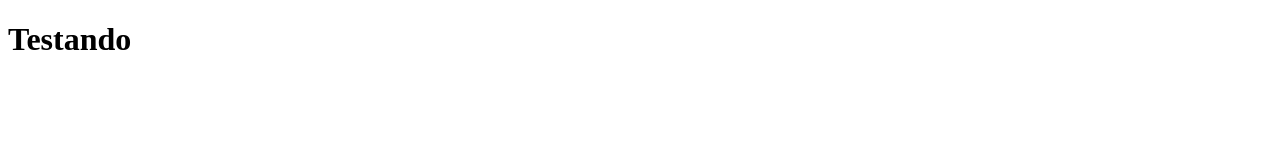
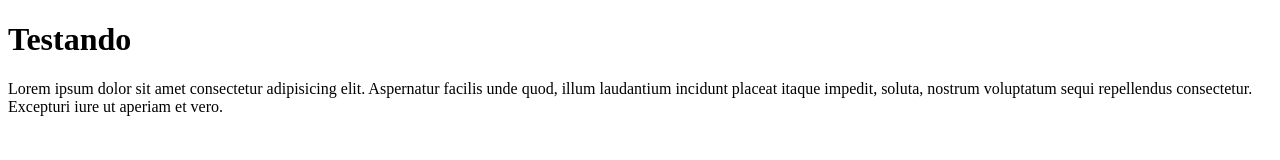
Before and after one commit to lcbittencourt/testando, a plain HTML site: page index.html in a window 1280 px wide. Drawn offline with Linux system fonts and the light colour scheme.

Commit message:
adicionado páragrafo

```diff
--- a/index.html
+++ b/index.html
@@ -7,5 +7,8 @@
 </head>
 <body>
     <h1>Testando</h1>
+    <p>Lorem ipsum dolor sit amet consectetur adipisicing elit.
+    Aspernatur facilis unde quod, illum laudantium incidunt placeat itaque impedit, soluta, nostrum
+    voluptatum sequi repellendus consectetur. Excepturi iure ut aperiam et vero.</p>
 </body>
 </html>
```
